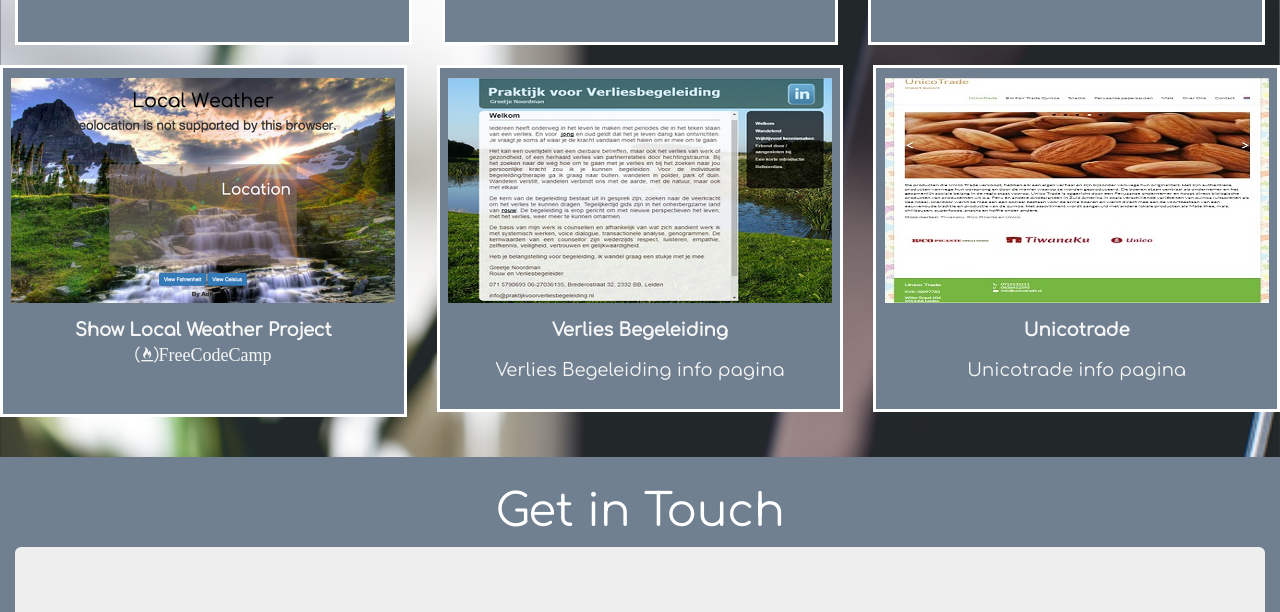
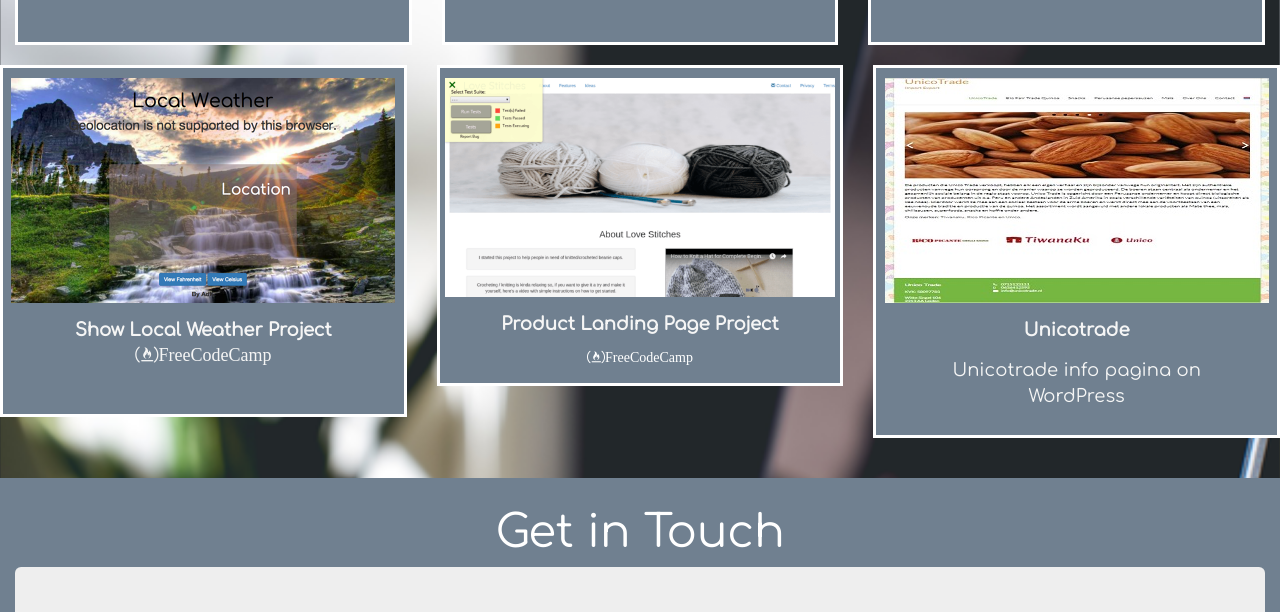
Before and after one commit to dkruif/adk, a plain HTML site: page index.html in a window 1280 px wide. Shown: the part 1748-2360 px from the top of the page. Drawn offline with nearby package versions, Linux system fonts and the light colour scheme.

Commit message:
project links updated

```diff
--- a/index.html
+++ b/index.html
@@ -148,23 +148,22 @@
         </div>
         <div class="col-sm-4">
           <div class="thumbnail">
-            <a href="http://www.praktijkvoorverliesbegeleiding.nl"  target="_blank"><img src="img/verliesBeg.jpg" alt="Verlies Begeleiding Project screenshot"/> </a>
-            <p><strong>Verlies Begeleiding</strong></p>
-            <p>Verlies Begeleiding info pagina</p>
+            <a href="https://codepen.io/dkruif/full/KBVZea/"  target="_blank"><img src="img/productlanding.png" alt="Product Landing Page Project screenshot"/> </a>
+            <p><strong>Product Landing Page Project</strong></p>
+            <i class="fa fa-free-code-camp fa-1x" aria-hidden="true">FreeCodeCamp</i>
           </div>
         </div>
         <div class="col-sm-4">
           <div class="thumbnail">
             <a href=" http://www.unicotrade.nl/"  target="_blank"><img src="img/unicotrade.jpg" alt="Unicotrade Project screenshot"/> </a>
             <p><strong>Unicotrade</strong></p>
-            <p>Unicotrade info pagina</p>
+            <p>Unicotrade info pagina on WordPress</p>
           </div>
         </div>
       </div>
       </div><br>
 
 <!--==== End Container (Portfolio Section)  ====-->
-
 
    <!--
       <h2>Quotes</h2>
```
Also changed, not shown: img/productlanding.png (added).
